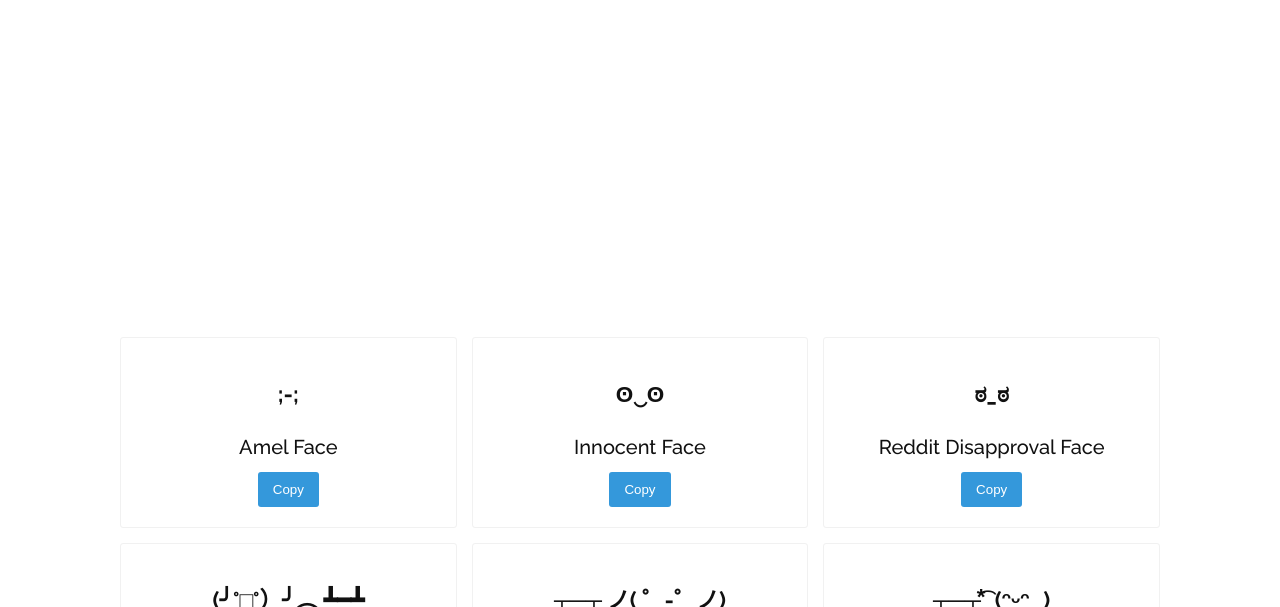
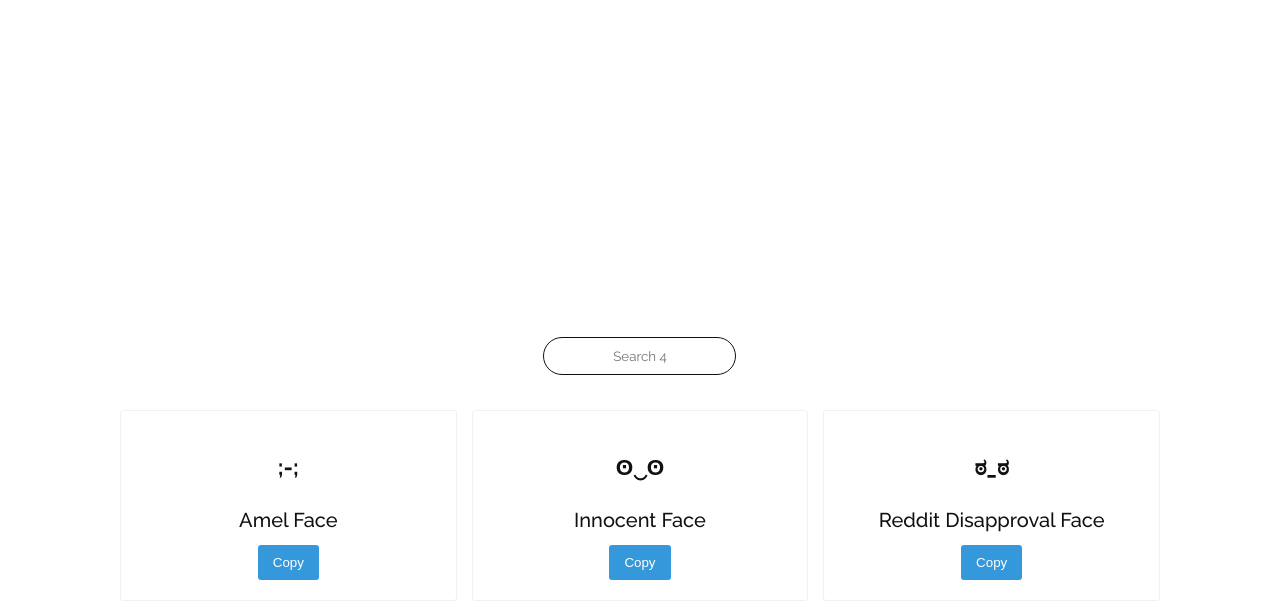
Before and after one commit to amarudemonn/ascii-emojizer, a plain HTML site: page index.html in a window 1280 px wide. Shown: the part 493-1100 px from the top of the page. Drawn offline with Linux system fonts and the light colour scheme.

Commit message:
Search added

```diff
--- a/index.html
+++ b/index.html
@@ -29,6 +29,11 @@
 		<!-- Main -->
 		<main class="main">
 			<div class="emojis">
+				<!-- Search -->
+				<div class="search-container">
+					<input placeholder="Search 4" type="text" class="search-container__search">
+				</div>
+
 				<!-- Emojis go here -->
 				<noscript>This site needs javascript to turn on</noscript>
 			</div>
--- a/js/app.js
+++ b/js/app.js
@@ -38,7 +38,6 @@ class App {
 
 		this.#enableFadeInEffect();
 		this.#clipBtns = $$('.btn--clip');
-
 	}
 
 	#formatEmojiDesc(desc) {
--- a/sass/main.scss
+++ b/sass/main.scss
@@ -111,6 +111,30 @@ body {
 	}
 }
 
+.search-container {
+	width: 100%;
+	display: flex;
+	justify-content: center;
+	align-items: center;
+	grid-column: 1 / -1;
+	margin-bottom: 2rem;
+
+	&__search {
+		color: inherit;
+		font-family: inherit;
+		padding: 1rem 2rem;
+		border-radius: 3rem;
+		border: 1px solid $text-color;
+		transition: transform .25s;
+		text-align: center;
+
+		&:focus {
+			outline: none;
+			transform: scale(1.2);
+		}
+	}
+}
+
 .footer {
 	text-align: center;
 	padding: 4rem;
```
Also changed, not shown: css/style.css.
